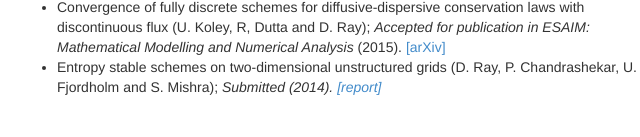
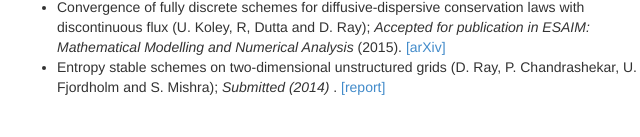
Before and after one commit to deepray/deepray.github.io, a plain HTML site: page research.html in a window 1280 px wide. Shown: the part 656-793 px from the top of the page, 53-693 px from the left. Drawn offline with nearby package versions, Linux system fonts and the light colour scheme.

Commit message:
Minor bug fix

```diff
--- a/research.html
+++ b/research.html
@@ -79,7 +79,7 @@
                     <ul>
                         <li>A sign preserving WENO reconstruction method (U. S. Fjordholm, D. Ray); <i>Accepted for publication in Springer Journal of Scientific Computing</i> (2015). </li>
                         <li>Convergence of fully discrete schemes for diffusive-dispersive conservation laws with discontinuous flux (U. Koley, R, Dutta and D. Ray); <i>Accepted for publication in ESAIM: Mathematical Modelling and Numerical Analysis</i> (2015). <a href="http://arxiv.org/abs/1505.00928">[arXiv]</a> </li>
-                        <li>Entropy stable schemes on two-dimensional unstructured grids (D. Ray, P. Chandrashekar, U. Fjordholm and S. Mishra); <i>Submitted (2014). <a href="http://www.sam.math.ethz.ch/sam_reports/index.php?id=2014-28"> [report] </a> </li>
+                        <li>Entropy stable schemes on two-dimensional unstructured grids (D. Ray, P. Chandrashekar, U. Fjordholm and S. Mishra); <i>Submitted (2014) </i>. <a href="http://www.sam.math.ethz.ch/sam_reports/index.php?id=2014-28"> [report] </a> </li>
                     </ul>
 
                 </div>
```
